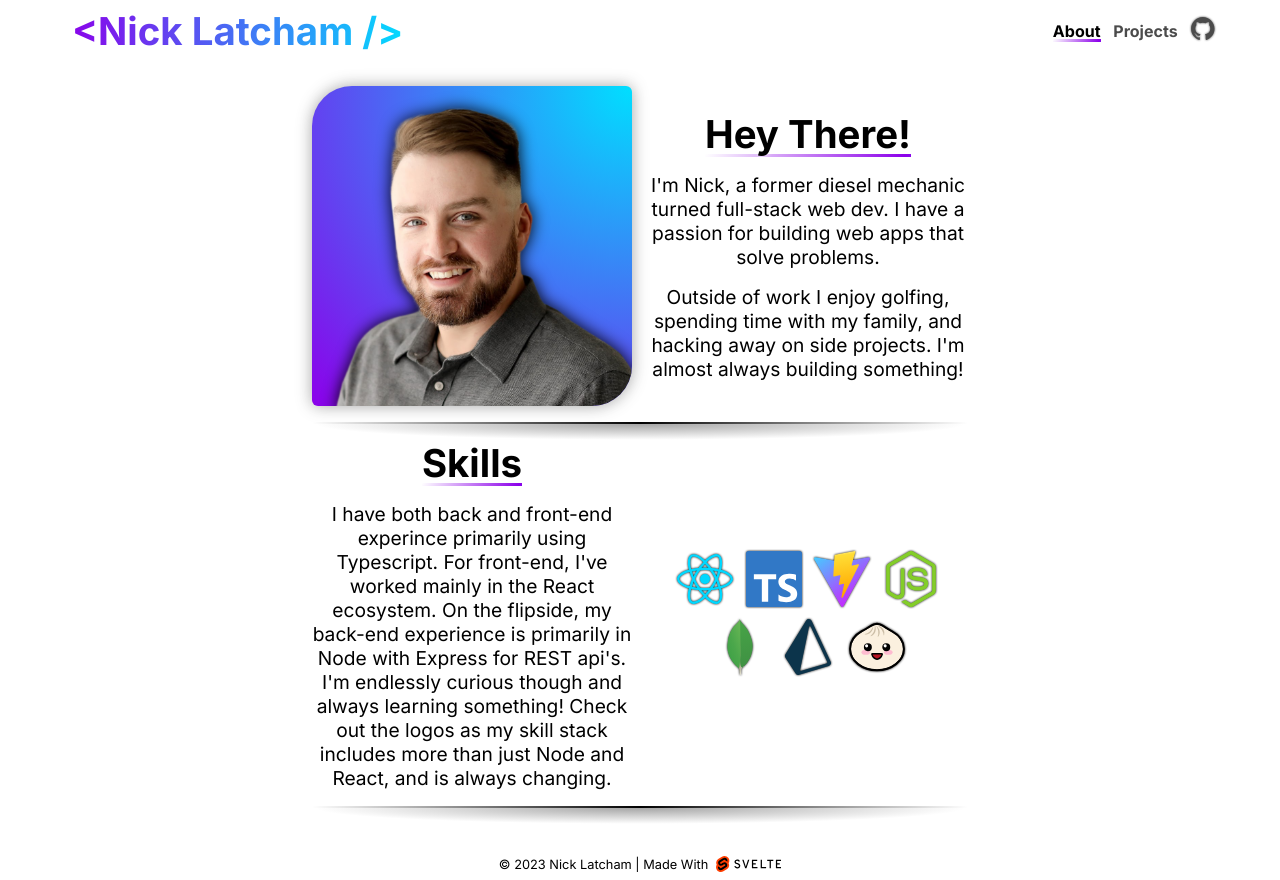
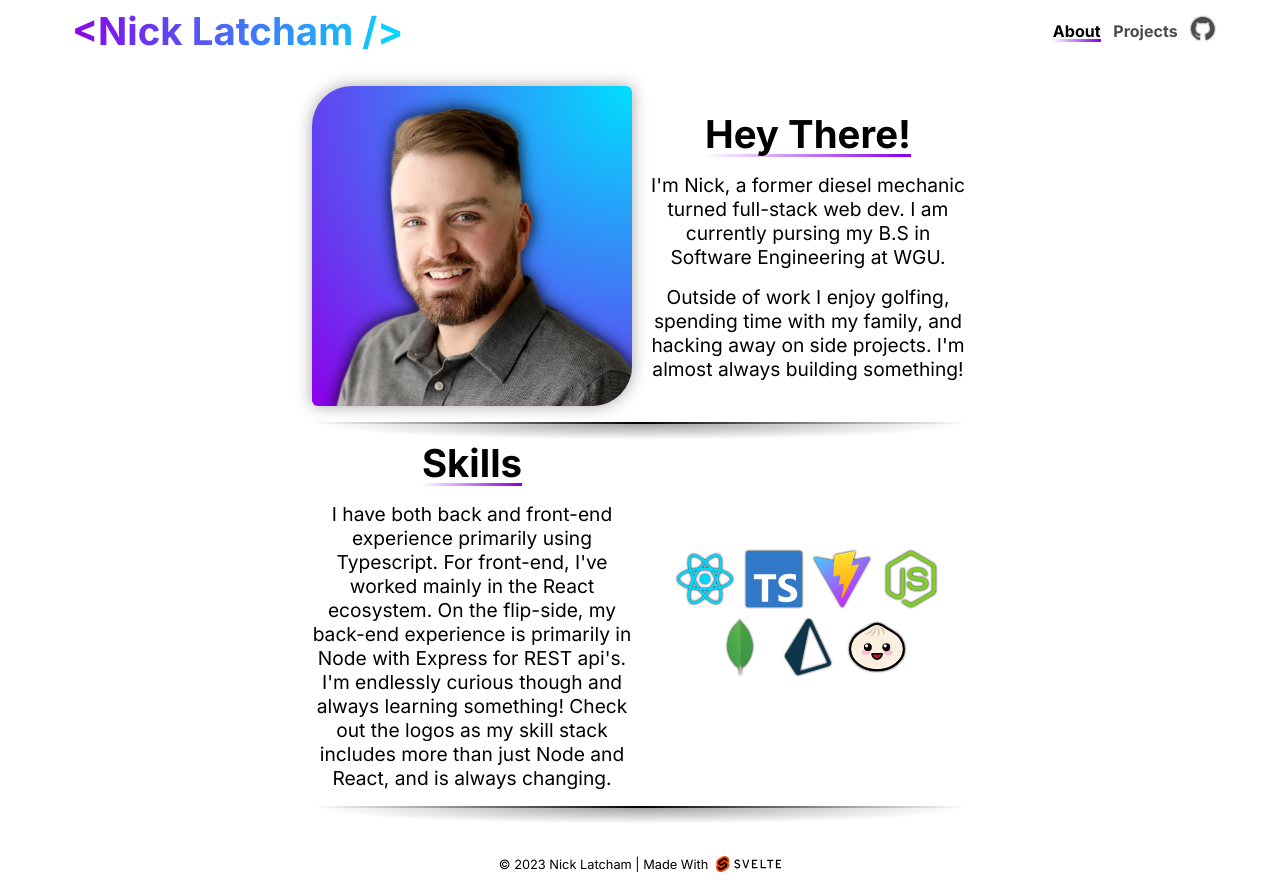
Before and after one commit to nicklatch/portfolio, a SvelteKit app: page /about in a window 1280 px wide. Built offline with nearby package versions, Linux system fonts and the light colour scheme.

Commit message:
updates wording/grammar

```diff
--- a/src/routes/about/+page.svelte
+++ b/src/routes/about/+page.svelte
@@ -25,8 +25,7 @@
   <section class="container-half info-container">
     <h2 class="underline">Hey There!</h2>
     <p>
-      I'm Nick, a former diesel mechanic turned full-stack web dev. I have a
-      passion for building web apps that solve problems.
+      I'm Nick, a former diesel mechanic turned full-stack web dev. I am currently pursing my B.S in Software Engineering at WGU.
     </p>
     <p>
       Outside of work I enjoy golfing, spending time with my family, and hacking
@@ -39,8 +38,8 @@
   <section class="container-half">
     <h2 class="underline tech-stack__heading">Skills</h2>
     <p>
-      I have both back and front-end experince primarily using Typescript. For
-      front-end, I've worked mainly in the React ecosystem. On the flipside, my
+      I have both back and front-end experience primarily using Typescript. For
+      front-end, I've worked mainly in the React ecosystem. On the flip-side, my
       back-end experience is primarily in Node with Express for REST api's. I'm
       endlessly curious though and always learning something! Check out the
       logos as my skill stack includes more than just Node and React, and is
--- a/src/routes/projects/+page.svelte
+++ b/src/routes/projects/+page.svelte
@@ -1,5 +1,4 @@
 <script lang="ts">
-  import Construction from '../../components/Construction.svelte';
   import ProjectCard from '../../components/ProjectCard.svelte';
   import type { PageData } from './$types';
 
```
